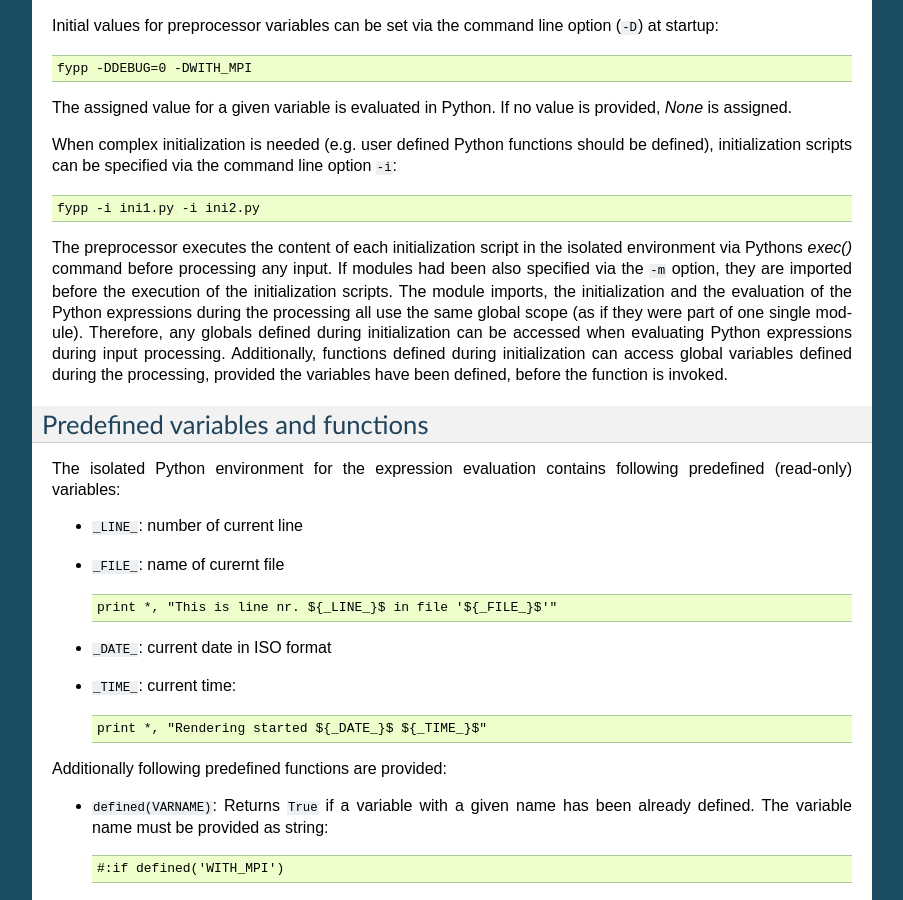
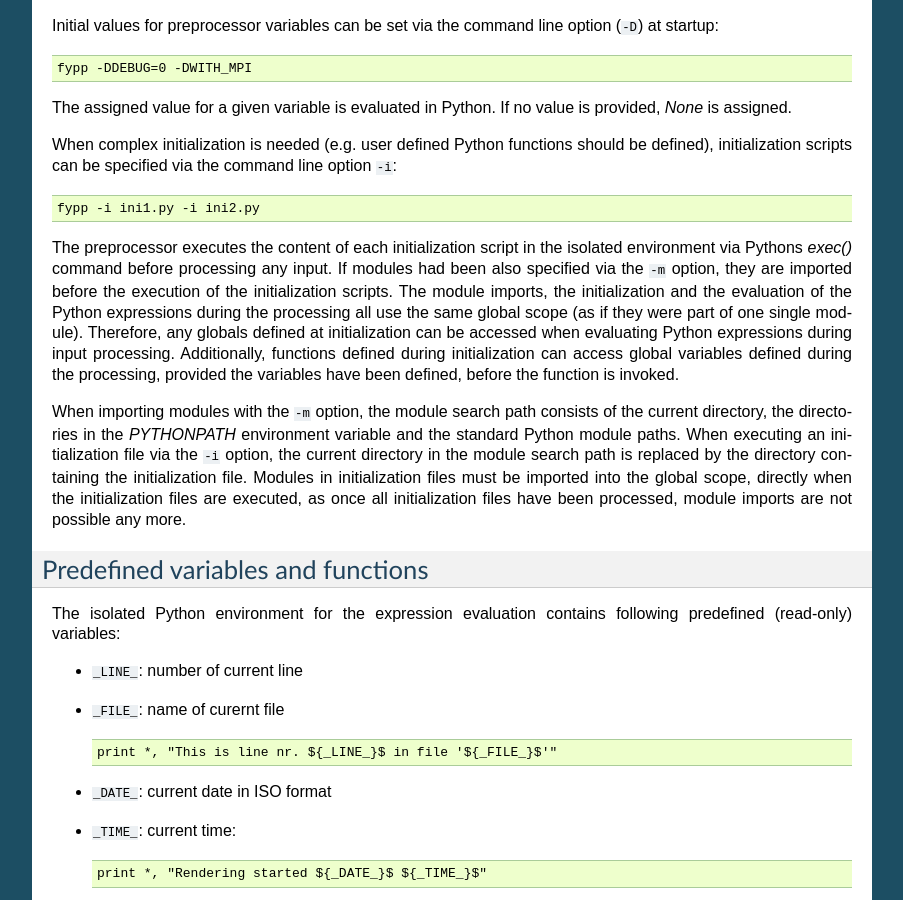
Before and after one commit to aradi/fypp, a Sphinx documentation site: the page built from docs/fypp.rst, in a window 1280 px wide and 900 px high, scrolled down 7301 px. Shown: the whole window, without its empty margins (198-1101 px from the left). Built offline with Sphinx 7.4.7, drawn with Linux system fonts in a browser that asks for light colours.

Commit message:
Add consistent search paths for module imports

```diff
--- a/CHANGELOG.rst
+++ b/CHANGELOG.rst
@@ -38,8 +38,7 @@ Changed
 
 * Make equal sign in set directive mandatory and in setvar directive forbidden.
 
-* Search path for importing modules contains current directory as first element
-  instead of the directory of Fypp. Latter is removed from the search path.
+* Search paths for module imports behave more Python-alike.
 
 * Slight backwards incompatibility in API: process_* methods of Processor and
   Fypp do not accept the optional argument env any more.
--- a/docs/fypp.rst
+++ b/docs/fypp.rst
@@ -455,11 +455,20 @@ input. If modules had been also specified via the ``-m`` option, they are
 imported before the execution of the initialization scripts. The module imports,
 the initialization and the evaluation of the Python expressions during the
 processing all use the same global scope (as if they were part of one single
-module). Therefore, any globals defined during initialization can be accessed
-when evaluating Python expressions during input processing. Additionally,
-functions defined during initialization can access global variables defined
-during the processing, provided the variables have been defined, before the
-function is invoked.
+module). Therefore, any globals defined at initialization can be accessed when
+evaluating Python expressions during input processing. Additionally, functions
+defined during initialization can access global variables defined during the
+processing, provided the variables have been defined, before the function is
+invoked.
+
+When importing modules with the ``-m`` option, the module search path consists
+of the current directory, the directories in the `PYTHONPATH` environment
+variable and the standard Python module paths. When executing an initialization
+file via the ``-i`` option, the current directory in the module search path is
+replaced by the directory containing the initialization file. Modules in
+initialization files must be imported into the global scope, directly when the
+initialization files are executed, as once all initialization files have been
+processed, module imports are not possible any more.
 
 
 Predefined variables and functions
```
Also changed, not shown: 3 other files.
